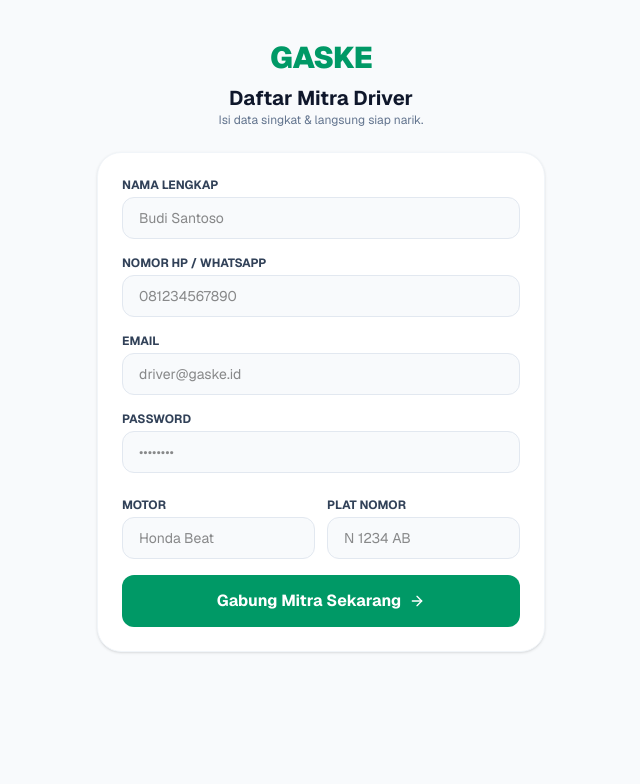
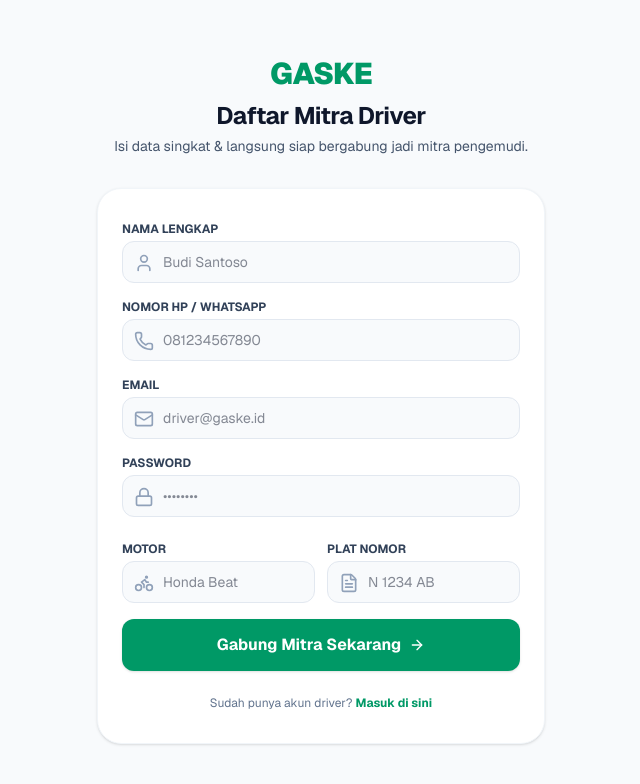
Before and after one commit to anantarenditya/gaske-app, a Next.js app: page /driver/register in a window 1280 px wide. Shown: the top 784 px of the page, without its empty margins (319-959 px from the left). Built offline with nearby package versions, Linux system fonts and the light colour scheme.

Commit message:
Fix driver register page content

```diff
--- a/app/driver/register/page.tsx
+++ b/app/driver/register/page.tsx
@@ -3,9 +3,9 @@
 import { useState } from 'react';
 import Link from 'next/link';
 import { registerDriverAction } from '@/app/actions/driver';
-import { ArrowRight, Loader2 } from 'lucide-react';
+import { ArrowRight, Loader2, User, Phone, Mail, Lock, Bike, FileText } from 'lucide-react';
 
-export default function SimpleDriverRegisterPage() {
+export default function DriverRegisterPage() {
   const [loading, setLoading] = useState(false);
   const [errorMessage, setErrorMessage] = useState<string | null>(null);
 
@@ -14,6 +14,7 @@
     setLoading(true);
     setErrorMessage(null);
 
+    try {
       const formData = new FormData(e.currentTarget);
       const result = await registerDriverAction(formData);
 
@@ -21,20 +22,28 @@
         setErrorMessage(result.error);
         setLoading(false);
       }
+    } catch {
+      setErrorMessage('Terjadi kesalahan jaringan atau server.');
+      setLoading(false);
+    }
   };
 
   return (
-    <div className="min-h-screen bg-slate-50 py-10 px-4 font-sans">
-      <div className="max-w-md mx-auto">
-        <div className="text-center mb-6">
+    <div className="min-h-screen bg-slate-50 flex flex-col justify-center py-12 sm:px-6 lg:px-8 font-sans">
+      <div className="sm:mx-auto sm:w-full sm:max-w-md text-center">
         <Link href="/" className="text-3xl font-black text-emerald-600 tracking-tight">
           GASKE
         </Link>
-          <h1 className="mt-2 text-xl font-bold text-slate-900">Daftar Mitra Driver</h1>
-          <p className="text-xs text-slate-500">Isi data singkat & langsung siap narik.</p>
+        <h2 className="mt-2 text-2xl font-bold tracking-tight text-slate-900">
+          Daftar Mitra Driver
+        </h2>
+        <p className="mt-1 text-sm text-slate-600">
+          Isi data singkat & langsung siap bergabung jadi mitra pengemudi.
+        </p>
       </div>
 
-        <div className="bg-white p-6 rounded-3xl shadow-sm border border-slate-100">
+      <div className="mt-8 sm:mx-auto sm:w-full sm:max-w-md px-4 sm:px-0">
+        <div className="bg-white py-8 px-6 shadow-sm border border-slate-100 rounded-3xl">
           {errorMessage && (
             <div className="mb-4 p-3 bg-red-50 border border-red-200 text-red-600 text-xs rounded-xl">
               {errorMessage}
@@ -44,43 +53,68 @@
           <form onSubmit={handleSubmit} className="space-y-4">
             <div>
               <label className="block text-xs font-bold text-slate-700 uppercase mb-1">Nama Lengkap</label>
-              <input name="fullName" type="text" required placeholder="Budi Santoso" className="w-full px-4 py-2.5 bg-slate-50 border border-slate-200 rounded-xl text-sm" />
+              <div className="relative">
+                <User className="w-5 h-5 text-slate-400 absolute left-3 top-3" />
+                <input name="fullName" type="text" required placeholder="Budi Santoso" className="w-full pl-10 pr-4 py-2.5 bg-slate-50 border border-slate-200 rounded-xl text-sm focus:bg-white focus:outline-none focus:ring-2 focus:ring-emerald-500 text-slate-900" />
+              </div>
             </div>
 
             <div>
               <label className="block text-xs font-bold text-slate-700 uppercase mb-1">Nomor HP / WhatsApp</label>
-              <input name="phoneNumber" type="tel" required placeholder="081234567890" className="w-full px-4 py-2.5 bg-slate-50 border border-slate-200 rounded-xl text-sm" />
+              <div className="relative">
+                <Phone className="w-5 h-5 text-slate-400 absolute left-3 top-3" />
+                <input name="phoneNumber" type="tel" required placeholder="081234567890" className="w-full pl-10 pr-4 py-2.5 bg-slate-50 border border-slate-200 rounded-xl text-sm focus:bg-white focus:outline-none focus:ring-2 focus:ring-emerald-500 text-slate-900" />
+              </div>
             </div>
 
             <div>
               <label className="block text-xs font-bold text-slate-700 uppercase mb-1">Email</label>
-              <input name="email" type="email" required placeholder="driver@gaske.id" className="w-full px-4 py-2.5 bg-slate-50 border border-slate-200 rounded-xl text-sm" />
+              <div className="relative">
+                <Mail className="w-5 h-5 text-slate-400 absolute left-3 top-3" />
+                <input name="email" type="email" required placeholder="driver@gaske.id" className="w-full pl-10 pr-4 py-2.5 bg-slate-50 border border-slate-200 rounded-xl text-sm focus:bg-white focus:outline-none focus:ring-2 focus:ring-emerald-500 text-slate-900" />
+              </div>
             </div>
 
             <div>
               <label className="block text-xs font-bold text-slate-700 uppercase mb-1">Password</label>
-              <input name="password" type="password" required minLength={6} placeholder="••••••••" className="w-full px-4 py-2.5 bg-slate-50 border border-slate-200 rounded-xl text-sm" />
+              <div className="relative">
+                <Lock className="w-5 h-5 text-slate-400 absolute left-3 top-3" />
+                <input name="password" type="password" required minLength={6} placeholder="••••••••" className="w-full pl-10 pr-4 py-2.5 bg-slate-50 border border-slate-200 rounded-xl text-sm focus:bg-white focus:outline-none focus:ring-2 focus:ring-emerald-500 text-slate-900" />
+              </div>
             </div>
 
             <div className="grid grid-cols-2 gap-3 pt-2">
               <div>
                 <label className="block text-xs font-bold text-slate-700 uppercase mb-1">Motor</label>
-                <input name="brandModel" type="text" required placeholder="Honda Beat" className="w-full px-4 py-2.5 bg-slate-50 border border-slate-200 rounded-xl text-sm" />
+                <div className="relative">
+                  <Bike className="w-5 h-5 text-slate-400 absolute left-3 top-3" />
+                  <input name="brandModel" type="text" required placeholder="Honda Beat" className="w-full pl-10 pr-4 py-2.5 bg-slate-50 border border-slate-200 rounded-xl text-sm focus:bg-white focus:outline-none focus:ring-2 focus:ring-emerald-500 text-slate-900" />
+                </div>
               </div>
               <div>
                 <label className="block text-xs font-bold text-slate-700 uppercase mb-1">Plat Nomor</label>
-                <input name="plateNumber" type="text" required placeholder="N 1234 AB" className="w-full px-4 py-2.5 bg-slate-50 border border-slate-200 rounded-xl text-sm" />
+                <div className="relative">
+                  <FileText className="w-5 h-5 text-slate-400 absolute left-3 top-3" />
+                  <input name="plateNumber" type="text" required placeholder="N 1234 AB" className="w-full pl-10 pr-4 py-2.5 bg-slate-50 border border-slate-200 rounded-xl text-sm focus:bg-white focus:outline-none focus:ring-2 focus:ring-emerald-500 text-slate-900" />
+                </div>
               </div>
             </div>
 
             <button
               type="submit"
               disabled={loading}
-              className="w-full mt-2 py-3.5 bg-emerald-600 hover:bg-emerald-700 text-white font-bold rounded-xl transition flex items-center justify-center gap-2 disabled:opacity-50"
+              className="w-full mt-2 py-3.5 bg-emerald-600 hover:bg-emerald-700 text-white font-bold rounded-xl transition flex items-center justify-center gap-2 shadow-sm disabled:opacity-50 cursor-pointer"
             >
               {loading ? <Loader2 className="w-5 h-5 animate-spin" /> : <>Gabung Mitra Sekarang <ArrowRight className="w-4 h-4" /></>}
             </button>
           </form>
+
+          <div className="mt-6 text-center text-xs text-slate-500">
+            Sudah punya akun driver?{' '}
+            <Link href="/login" className="font-bold text-emerald-600 hover:underline">
+              Masuk di sini
+            </Link>
+          </div>
         </div>
       </div>
     </div>
```
Lines whose indentation alone changed are shown as unchanged.
